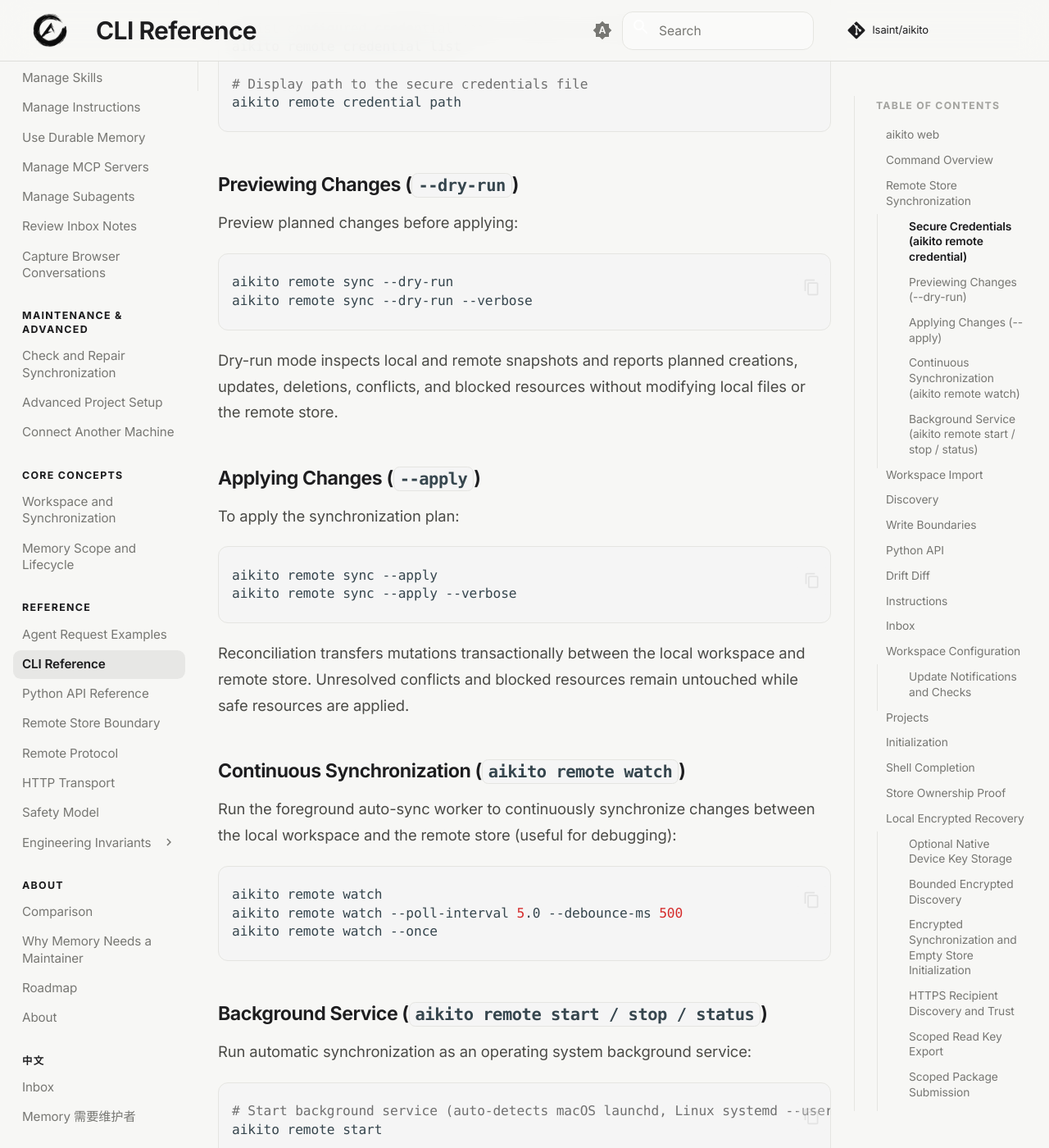
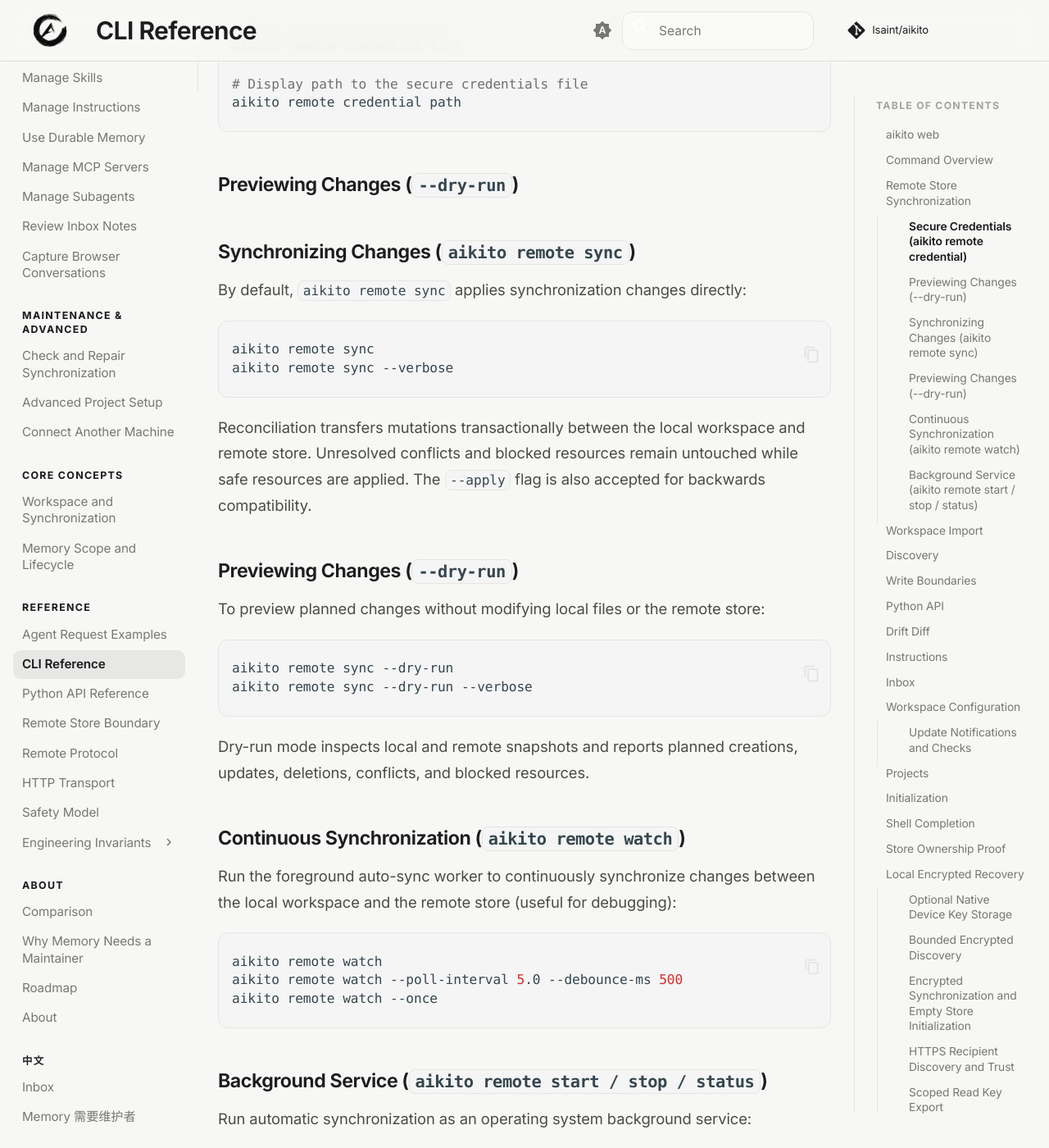
Before and after one commit to lsaint/aikito, an MkDocs documentation site: the page built from docs/cli-reference.md, in a window 1280 px wide and 1400 px high, scrolled down 8518 px. Shown: the whole window at 82% size. Built offline with MkDocs 1.6.1 and Material for MkDocs 9.7.7, drawn with Linux system fonts in a browser that asks for light colours; comment, search, counter and statistics services are not loaded; some of the changed text lies outside the part shown.

Commit message:
feat: default remote sync to apply without required flags

````diff
--- a/docs/cli-reference.md
+++ b/docs/cli-reference.md
@@ -158,25 +158,27 @@
 
 ### Previewing Changes (`--dry-run`)
 
-Preview planned changes before applying:
+### Synchronizing Changes (`aikito remote sync`)
+
+By default, `aikito remote sync` applies synchronization changes directly:
+
+```bash
+aikito remote sync
+aikito remote sync --verbose
+```
+
+Reconciliation transfers mutations transactionally between the local workspace and remote store. Unresolved conflicts and blocked resources remain untouched while safe resources are applied. The `--apply` flag is also accepted for backwards compatibility.
+
+### Previewing Changes (`--dry-run`)
+
+To preview planned changes without modifying local files or the remote store:
 
 ```bash
 aikito remote sync --dry-run
 aikito remote sync --dry-run --verbose
 ```
 
-Dry-run mode inspects local and remote snapshots and reports planned creations, updates, deletions, conflicts, and blocked resources without modifying local files or the remote store.
-
-### Applying Changes (`--apply`)
-
-To apply the synchronization plan:
-
-```bash
-aikito remote sync --apply
-aikito remote sync --apply --verbose
-```
-
-Reconciliation transfers mutations transactionally between the local workspace and remote store. Unresolved conflicts and blocked resources remain untouched while safe resources are applied.
+Dry-run mode inspects local and remote snapshots and reports planned creations, updates, deletions, conflicts, and blocked resources.
 
 ### Continuous Synchronization (`aikito remote watch`)
 
````
Also changed, not shown: other parts of docs/cli-reference.md (+1 -1 lines), 3 other files.
